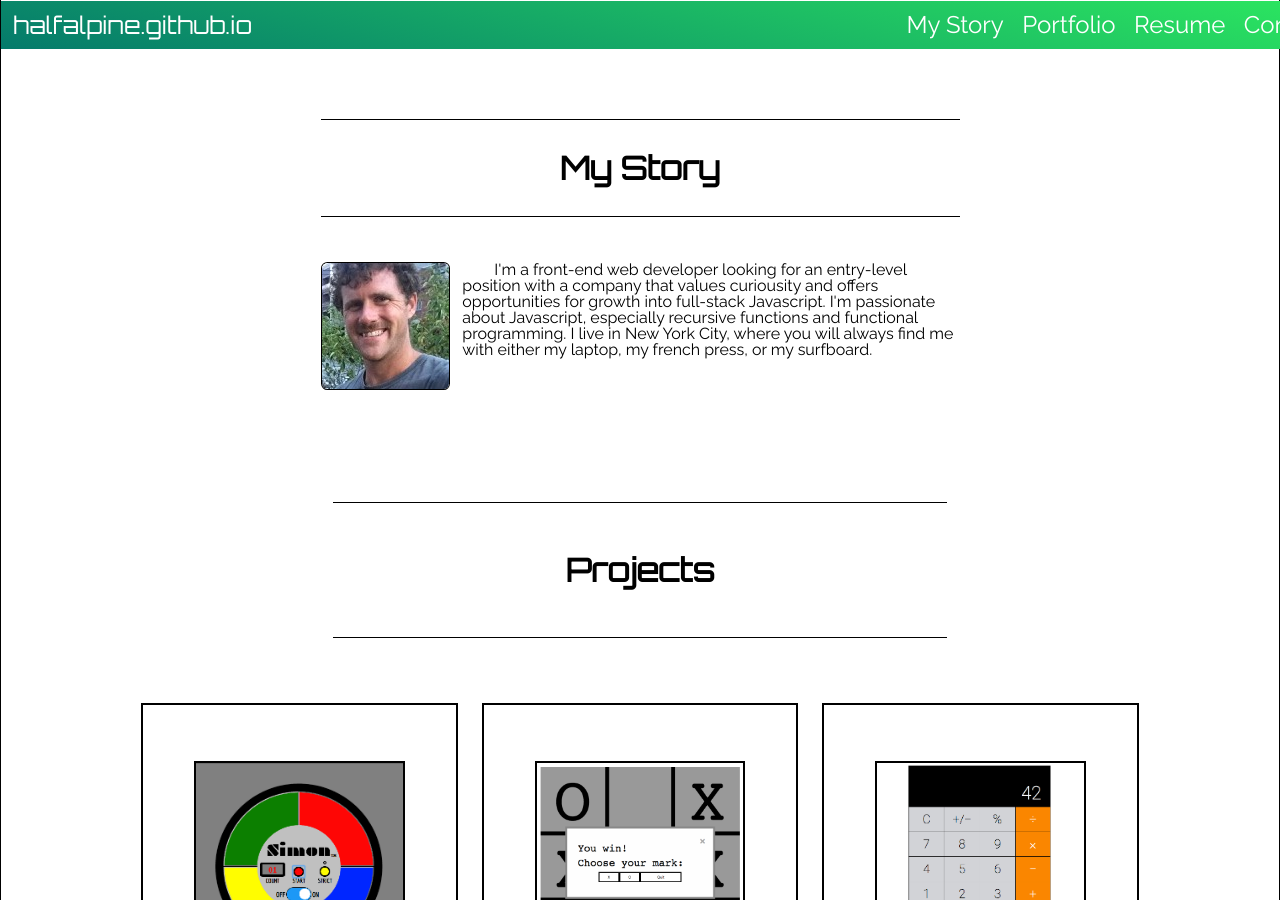
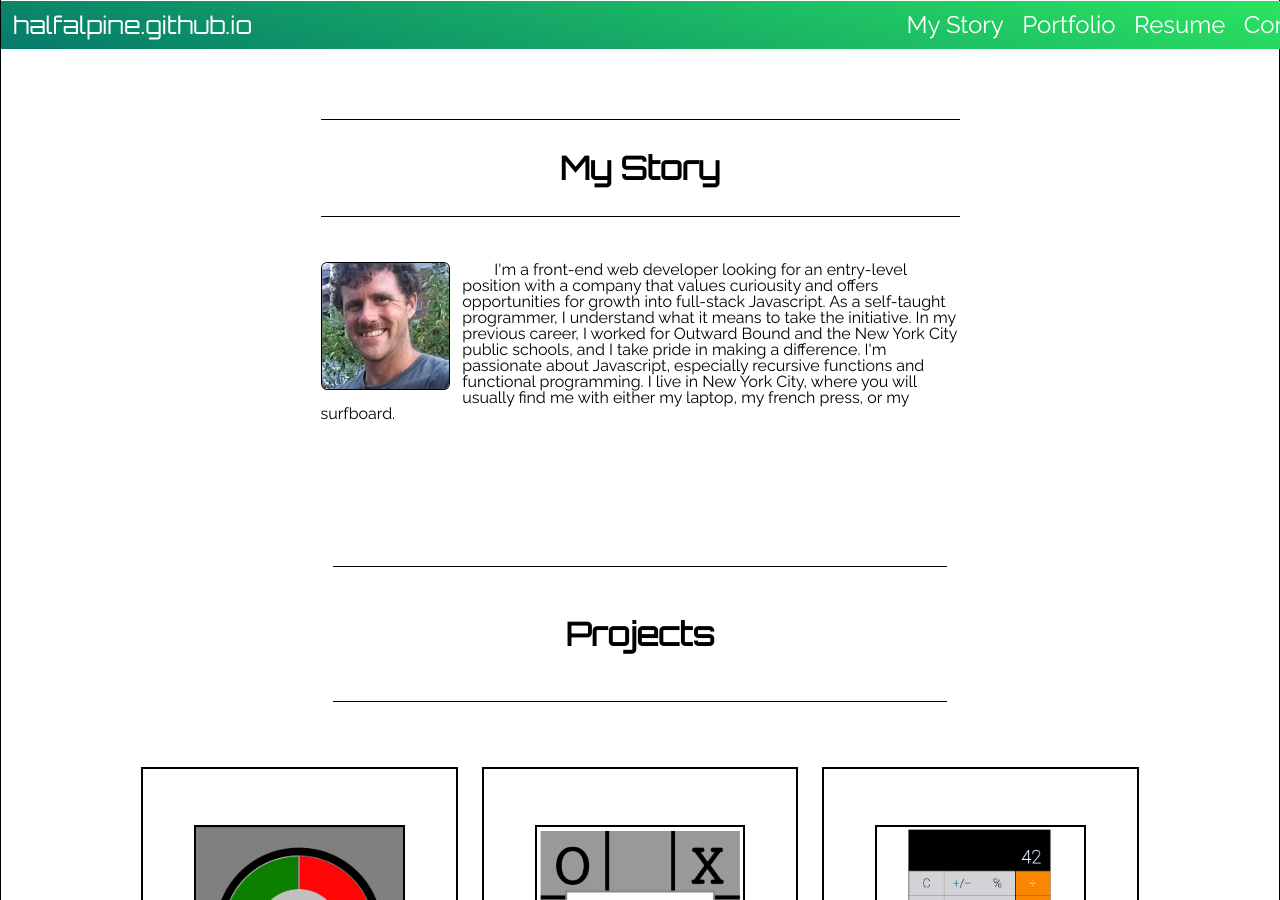
Before and after one commit to halfalpine/halfalpine.github.io, a Jekyll site: the page built from index.html, in a window 1280 px wide and 900 px high, scrolled down 426 px. Built offline with Jekyll 4.4.1, drawn with Linux system fonts in a browser that asks for light colours; nearby versions of some CDN libraries.

Commit message:
Changes to about-me copy

```diff
--- a/_includes/about-me.html
+++ b/_includes/about-me.html
@@ -5,7 +5,7 @@
     </div>
     <div id="bio">
       <div id="bio-img"><img id="head-shot" src="images/about-me/headshot.jpg"></div>
-      <div id="bio-p"><p id="my-story">I'm a front-end web developer looking for an entry-level position with a company that values curiousity and offers opportunities for growth into full-stack Javascript. I'm passionate about Javascript, especially recursive functions and functional programming. I live in New York City, where you will always find me with either my laptop, my french press, or my surfboard.</p></div>
+      <div id="bio-p"><p id="my-story">I'm a front-end web developer looking for an entry-level position with a company that values curiousity and offers opportunities for growth into full-stack Javascript. As a self-taught programmer, I understand what it means to take the initiative. In my previous career, I worked for Outward Bound and the New York City public schools, and I take pride in making a difference. I'm passionate about Javascript, especially recursive functions and functional programming. I live in New York City, where you will usually find me with either my laptop, my french press, or my surfboard.</p></div>
     </div><!--bio-->
   </div><!--container-->
 </section>
```
